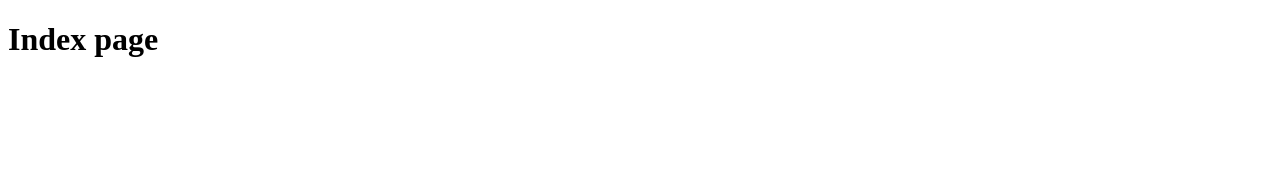
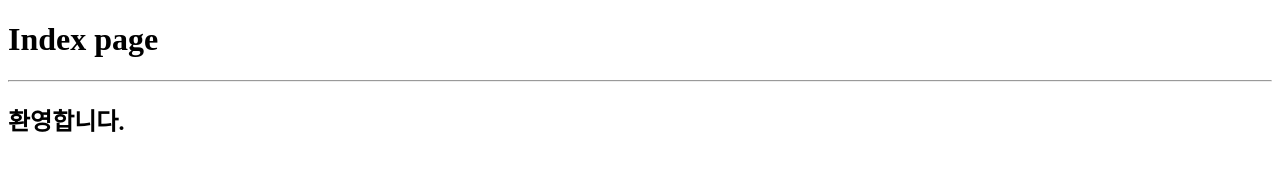
Before and after one commit to masterRLX/project, a plain HTML site: page index.html in a window 1280 px wide. Drawn offline with Linux system fonts and the light colour scheme.

Commit message:
홍길동 : common.js 파일 추가 index.html 수정

```diff
--- /dev/null
+++ b/common.js
@@ -0,0 +1 @@
+console.log('파일 실행');
--- a/index.html
+++ b/index.html
@@ -9,6 +9,8 @@
 
 <body>
     <h1>Index page</h1>
+    <hr>
+    <h2>환영합니다.</h2>
 
 </body>
 
```
